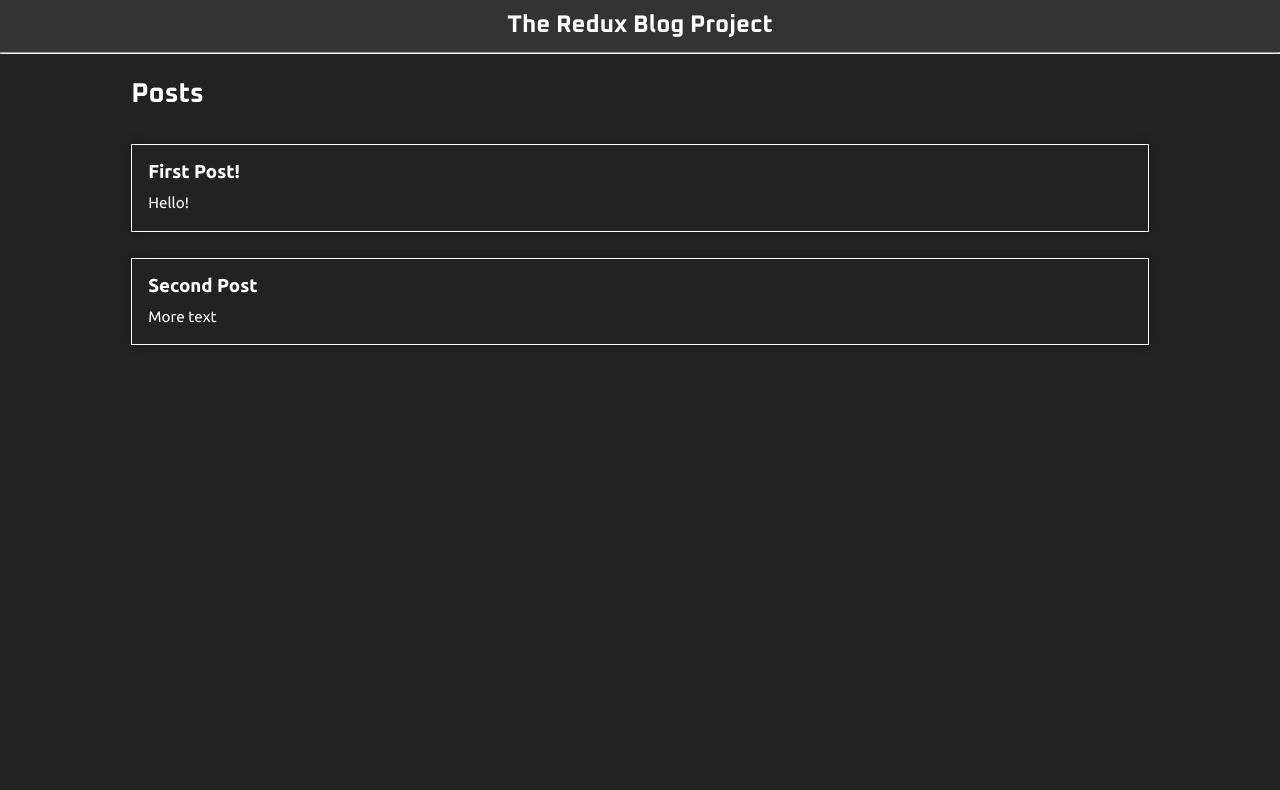
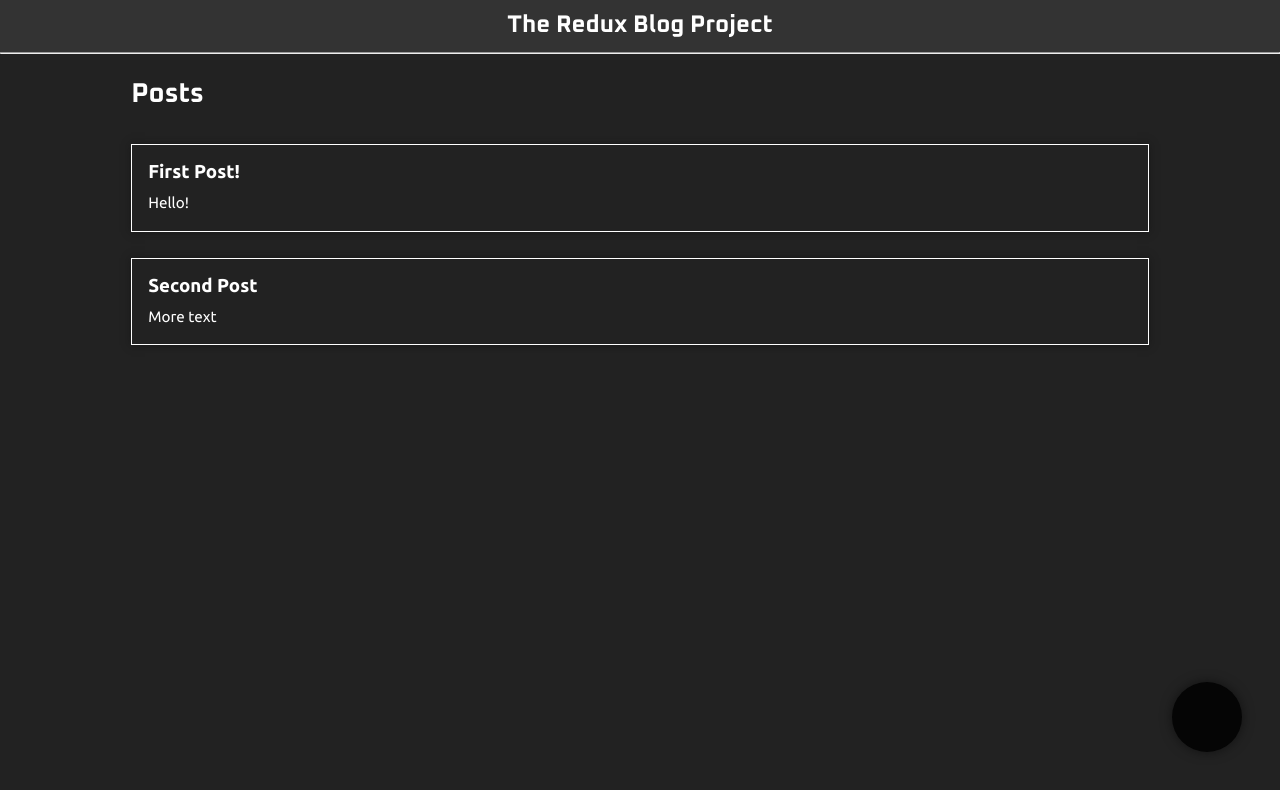
Before and after one commit to arianXdev/blog-redux-project, a React (Vite) app: page / in a window 1280 px wide. Shown: the top 790 px of the page. Built offline with nearby package versions, Linux system fonts and the light colour scheme; a web font is replaced by a local one.

Commit message:
feat: created <FAB /> component

```diff
--- a/src/App.jsx
+++ b/src/App.jsx
@@ -1,5 +1,6 @@
 import { Route, Routes } from "react-router-dom";
 
+import FAB from "./components/FAB";
 import Navbar from "./components/Navbar";
 import PostsList from "./features/posts/PostsList";
 import AddPostForm from "./features/posts/AddPostForm";
@@ -9,6 +10,7 @@ const App = () => {
 	return (
 		<main className="App">
 			<Navbar />
+			<FAB />
 
 			<Routes>
 				<Route
--- /dev/null
+++ b/src/components/FAB.css
@@ -0,0 +1,22 @@
+.FAB {
+	position: fixed;
+	display: flex;
+	justify-content: center;
+	align-items: center;
+	font-size: 30px;
+	right: 3%;
+	bottom: 6%;
+	width: 70px;
+	height: 70px;
+	border-radius: 100%;
+	background-color: rgb(5, 5, 5);
+	box-shadow: 0 0 12px rgba(0, 0, 0, 0.5);
+	cursor: pointer;
+	transition: all 0.4s ease-in-out;
+}
+
+.FAB:hover {
+	box-shadow: 0 0 16px rgba(0, 0, 0, 0.7);
+	background-color: rgb(1, 1, 1);
+	scale: 1.009;
+}
--- /dev/null
+++ b/src/components/FAB.jsx
@@ -0,0 +1,27 @@
+import { useEffect, useState } from "react";
+import { useLocation, Link } from "react-router-dom";
+import "./FAB.css";
+
+const FAB = () => {
+	const { pathname } = useLocation();
+	const [path, setPath] = useState();
+
+	useEffect(() => {
+		if (pathname === "/") setPath("add");
+		else setPath("/");
+	}, [pathname]);
+
+	const getIcon = () => {
+		if (pathname === "/") return <ion-icon name="pencil-outline"></ion-icon>;
+		else if (pathname === "/add") return <ion-icon name="return-down-back-outline"></ion-icon>;
+		else return <ion-icon name="alert-outline"></ion-icon>;
+	};
+
+	return (
+		<Link to={path} className="FAB">
+			{getIcon()}
+		</Link>
+	);
+};
+
+export default FAB;
```
